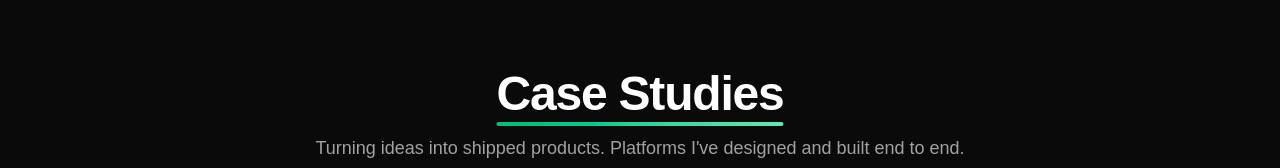
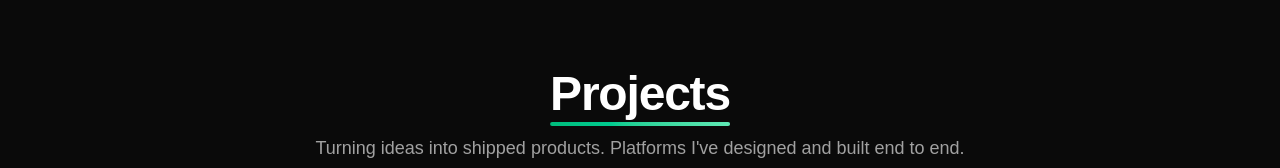
Before and after one commit to TayyabSohail/Tayyab_Portfolio, a Next.js app: page / in a window 1280 px wide. Shown: the part 2236-2404 px from the top of the page. Built offline with nearby package versions, Linux system fonts and the light colour scheme; no server answers.

Commit message:
refactor: update project references in navigation and sections to improve consistency; rename 'case studies' to 'projects' across the application

```diff
--- a/app/case-studies/[slug]/page.tsx
+++ b/app/case-studies/[slug]/page.tsx
@@ -189,7 +189,7 @@ export default async function ProjectDetailPage({ params }: PageProps) {
 
       {/* Prev / next */}
       <nav
-        aria-label="Case study navigation"
+        aria-label="Project navigation"
         className="mx-auto w-full max-w-5xl px-6"
       >
         <div className="grid grid-cols-1 gap-4 border-t border-neutral-800 pt-12 sm:grid-cols-2">
@@ -205,11 +205,11 @@ export default async function ProjectDetailPage({ params }: PageProps) {
 
         <div className="mt-10 text-center">
           <Link
-            href="/#case-studies"
+            href="/#projects"
             className="inline-flex items-center gap-2 rounded-lg border border-neutral-800 bg-neutral-900/60 px-6 py-3 text-sm font-semibold text-neutral-200 backdrop-blur-sm transition hover:border-emerald-500/40 hover:text-white focus-visible:ring-2 focus-visible:ring-emerald-400 focus-visible:outline-hidden"
           >
             <IconLayoutGrid aria-hidden="true" className="h-4 w-4" />
-            All case studies
+            All projects
           </Link>
         </div>
       </nav>
--- a/app/page.tsx
+++ b/app/page.tsx
@@ -22,7 +22,7 @@ export default function Home() {
         <GippityAITimeline />
       </section>
 
-      {/* ProjectsSection renders its own <section id="case-studies">. */}
+      {/* ProjectsSection renders its own <section id="projects">. */}
       <ProjectsSection />
 
       {
--- a/components/projects/project-grid.tsx
+++ b/components/projects/project-grid.tsx
@@ -25,7 +25,7 @@ export function ProjectGrid({
   if (projects.length === 0) {
     return (
       <p className="py-16 text-center text-neutral-400">
-        No case studies match that filter.
+        No projects match that filter.
       </p>
     );
   }
--- a/components/projects/project-hero.tsx
+++ b/components/projects/project-hero.tsx
@@ -19,11 +19,11 @@ export function ProjectHero({ project }: ProjectHeroProps) {
     <header className="border-b border-neutral-800">
       <div className="mx-auto w-full max-w-5xl px-6 pb-14 pt-28 md:pt-32">
         <Link
-          href="/#case-studies"
+          href="/#projects"
           className="inline-flex items-center gap-1.5 rounded-sm text-sm text-neutral-400 transition hover:text-white focus-visible:ring-2 focus-visible:ring-emerald-400 focus-visible:outline-hidden"
         >
           <IconArrowLeft aria-hidden="true" className="h-4 w-4" />
-          All case studies
+          All projects
         </Link>
 
         <div className="mt-10 grid grid-cols-1 items-center gap-10 lg:grid-cols-2">
--- a/components/ui/navbar-demo.tsx
+++ b/components/ui/navbar-demo.tsx
@@ -6,7 +6,7 @@ export function NavbarDemo() {
   const navItems = [
     { name: "Home", link: "/#home" },
     { name: "About", link: "/#about" },
-    { name: "Case Studies", link: "/#case-studies" },
+    { name: "Projects", link: "/#projects" },
     { name: "Stack", link: "/#stack" },
   ];
 
--- a/components/ui/projects-section.tsx
+++ b/components/ui/projects-section.tsx
@@ -2,20 +2,20 @@ import { projects, getCategories } from "@/data/projects";
 import { FilterableProjects } from "@/components/projects/project-filters";
 
 /**
- * Homepage case studies section. Renders the same ProjectCard grid as
+ * Homepage projects section. Renders the same ProjectCard grid as
  * /projects so both surfaces stay visually identical — this reads from
  * data/projects.ts rather than keeping its own copy of the list.
  */
 export function ProjectsSection() {
   return (
     <section
-      id="case-studies"
+      id="projects"
       className="relative scroll-mt-5 bg-transparent py-20 text-neutral-100"
     >
       <div className="mx-auto w-full max-w-6xl px-6">
         <div className="mb-16 text-center">
           <h2 className="relative inline-block text-4xl font-bold tracking-tight text-white md:text-5xl">
-            Case Studies
+            Projects
             <span className="absolute -bottom-2 left-1/2 h-1 w-full -translate-x-1/2 rounded-full bg-linear-to-r from-emerald-500 to-emerald-300" />
           </h2>
           <p className="mx-auto mt-4 max-w-2xl text-lg text-neutral-400">
--- a/next.config.ts
+++ b/next.config.ts
@@ -5,8 +5,8 @@ const nextConfig: NextConfig = {
     // Case studies moved to /case-studies/:slug, and the listing page was
     // folded into the homepage section. Keep old links working.
     return [
-      { source: "/projects", destination: "/#case-studies", permanent: true },
-      { source: "/case-studies", destination: "/#case-studies", permanent: true },
+      { source: "/projects", destination: "/#projects", permanent: true },
+      { source: "/case-studies", destination: "/#projects", permanent: true },
       {
         source: "/projects/:slug",
         destination: "/case-studies/:slug",
```
